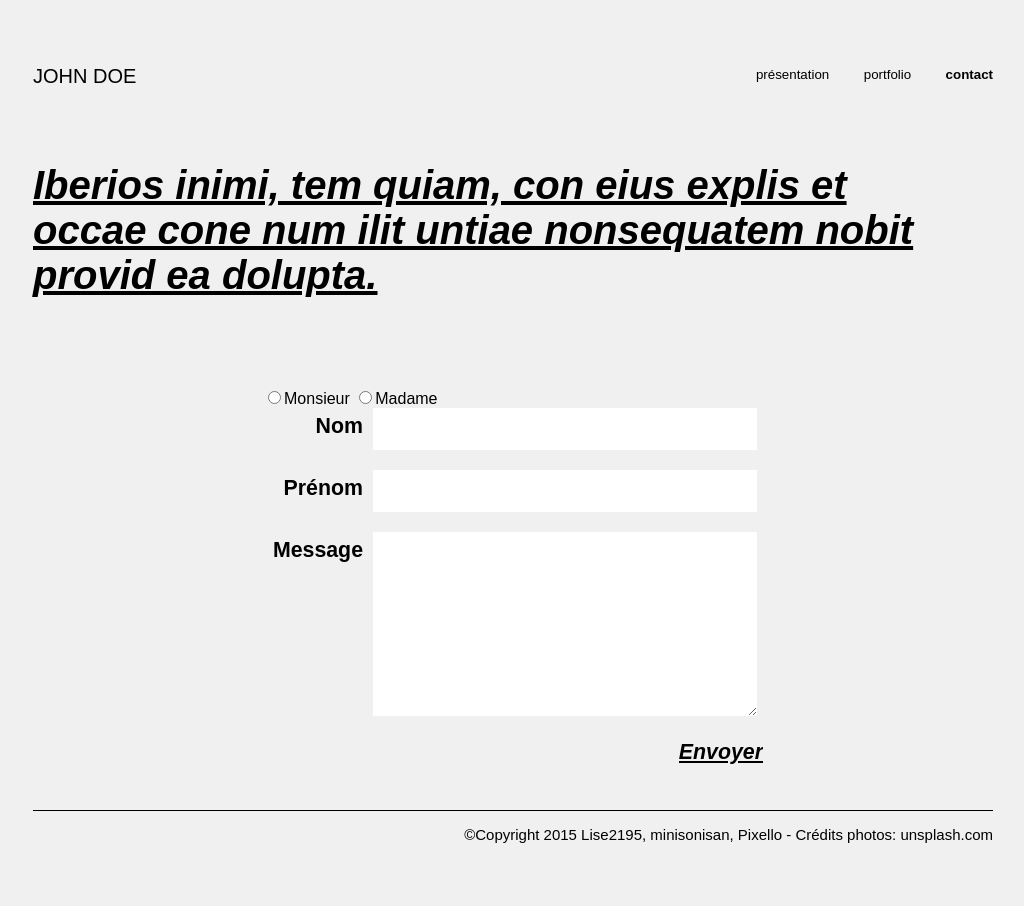
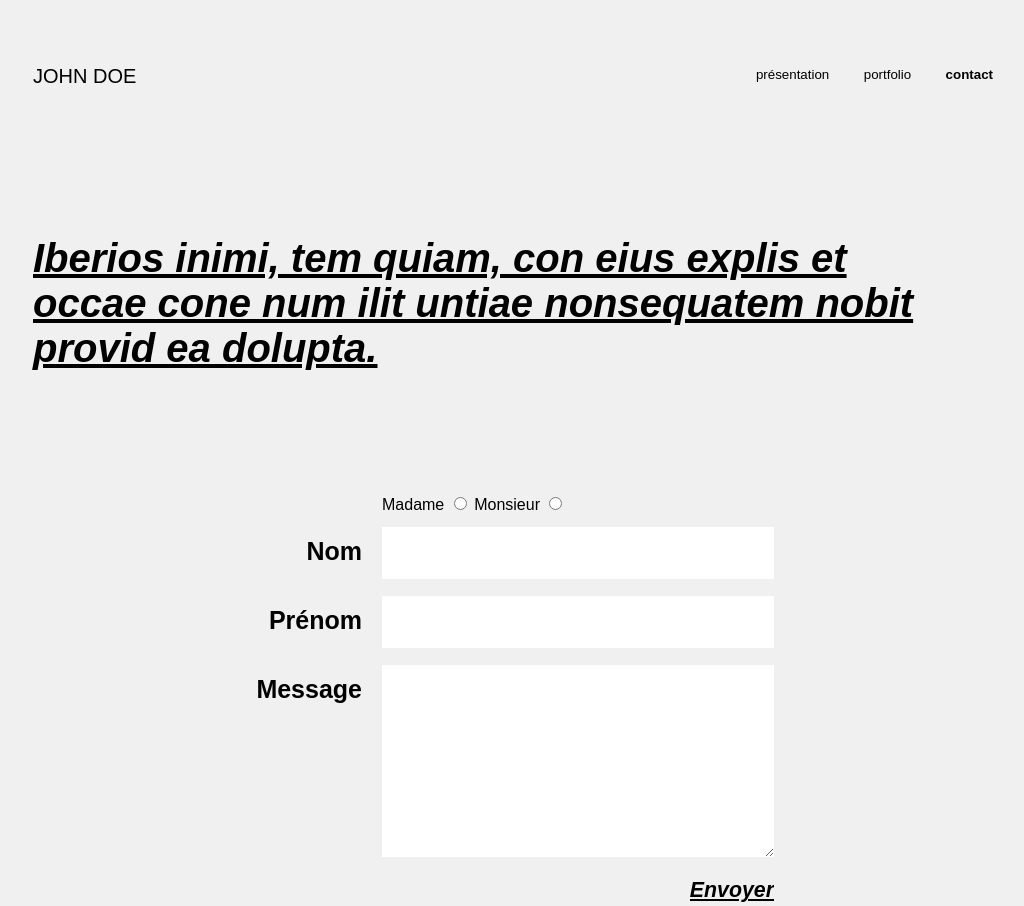
Before and after one commit to Lise2195/cours_blocs, a plain HTML site: page contact.html in a window 1280 px wide. Shown: the top 906 px of the page, without its empty margins (127-1151 px from the left). Drawn offline with Linux system fonts and the light colour scheme.

Commit message:
Indentation et amélioration du formulaire

```diff
--- a/contact.html
+++ b/contact.html
@@ -6,7 +6,6 @@
   <title>Portfolio de John Doe - Contact</title>
 </head>
 <body>
-      <div class="site">
   <header>
     <nav>
       <ul>
@@ -25,39 +24,36 @@
   </div>
   <form method="post" action="unscript.php">
     <div class="contactform">
+      <label></label>
+      <span>Madame</span>
+      <input type="radio" name="sexe" value="m">
+       <span>Monsieur<span>
+      <input type="radio" name="sexe" value="f">
 
-            <input type="radio" name="sexe" value="m">Monsieur
-
-            <input type="radio" name="sexe" value="f">Madame
-
-            </br>
+      <br>
       <label>Nom</label>
       <input type="text" name="username">
-
-  </br>
-
+      <br>
       <label>Prénom</label>
       <input type="text" name="nickname">
-
-  </br>
-
+      <br>
       <label>Message</label>
       <textarea maxlength="50"
       minlength="10"
       name="message"
       cols="23"
       rows="6"
-        ></textarea>
-
-  </br>
-
+      >
+    </textarea>
+      <br>
       <label></label>
       <input type="submit" name="submit" value="Envoyer">
     </div>
   </form>
   <footer>
-  <p>©Copyright 2015 Lise2195, minisonisan, Pixello - Crédits photos: unsplash.com<p>
+  <p>
+    ©Copyright 2015 Lise2195, minisonisan, Pixello - Crédits photos: unsplash.com
+  </p>
   </footer>
-  </div>
 </body>
 </html>
--- a/css/main.css
+++ b/css/main.css
@@ -1,14 +1,8 @@
 /* CSS Reset + définition des polices et des paramètres principaux qui apparaissent partout*/
 body {
-  margin: 0px;
-  padding: 0px;
-  box-sizing: border-box;
   background-color: #f0f0f0;
   font-family: arial;
   color:black;
-}
-/* on définit la largeur du site selon la maquette .psd */
-.site {
   width: 960px;
   margin: auto;
 }
@@ -82,24 +76,30 @@ nav ul {
   float: left;
 }
 label {
-     padding: 6px 0px 6px 0px; /* pour centrer verticalement les labels (nom, prénom, email etc...) avec les boites de textes à remplir */
+  padding: 10px 0px; /* pour centrer verticalement les labels (nom, prénom, email etc...) avec les boites de textes à remplir */
   font-weight: bold; /* texte en gras */
-     font-size: 16pt;
-     padding-right: 10px; /* pour ne pas coller ça au boites, raison esthétique */
+  font-size: 25px;
+  margin-right: 20px; /* pour ne pas coller ça au boites, raison esthétique */
   text-align: right; /* pour éviter que les boites soient à l'autre bout */
   font-family: arial;
-	width: 100px; /* on définit une largeur pour les labels */
+  width: 110px; /* on définit une largeur pour les labels */
+  display: block;
   float: left; /* !!!!!! Très important, afin de coller chaque label avec le précédent. Comme ça on aligne verticalement la fin des blocs, et on évite que ça soit tout décalé */
 }
 /* stylisation des boites de textes (pas de bordures disgrâcieuses, taille  quand on tape du texte dedans */
 input[type="text"], textarea {
+  padding: 6px;
+  font-family: arial;
   font-size:16pt;
-    width: 380px;
+  width: 380px; /* on définit la largeur des boîtes */
   border: 0px solid;
   height: 40px; /* pour être cohérent avec la maquette */
-    margin-bottom: 20px; /* pour espacer les boites */
+}
+input, textarea {
+  margin-bottom: 17px; /* pour espacer les boites */
 }
 textarea {
+  resize: vertical; /* la boîte peut-être redimensionnée seulement verticalement */
   height: 180px; /* on agrandit un peu la boite pour correspondre à la maquette */
 }
 input[type="submit"] {
@@ -116,11 +116,11 @@ input[type="submit"] {
 }
 /* pour centrer le formulaire ainsi que définir sa taille (selon maquette) */
 .contactform {
-    width: 500px;
+  width: 522px;
   margin-left: auto;
   margin-right: auto;
 }
 .headline {
-        margin-top: 40px; /* selon maquette */
-    margin-bottom: 90px; /* selon maquette */
+  padding-top: 40px; /* selon maquette */
+  padding-bottom: 90px; /* selon maquette */
 }
```
Also changed, not shown: index.html (+5 -7 lines), modelehtml.html (+31 -35 lines), portfolio.html (+12 -6 lines), 1 other file. Lines whose indentation alone changed are shown as unchanged.
